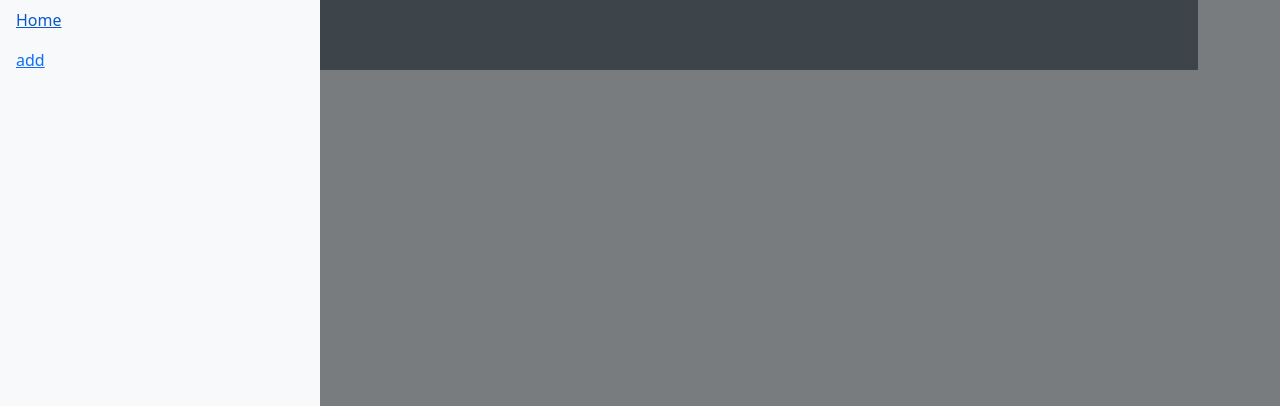
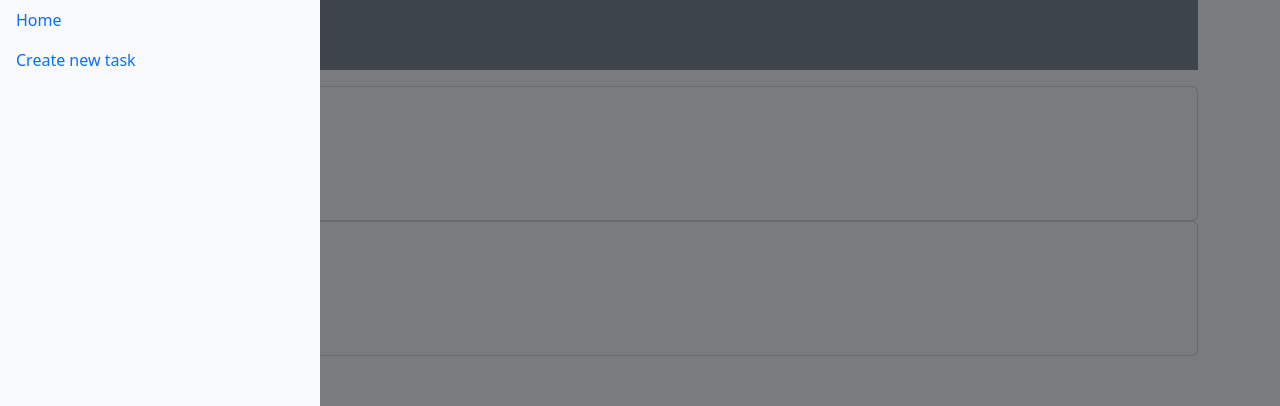
Before and after one commit to Alexkon30/VueTaskManager, a Vue app: page / in a window 1280 px wide. Both pictures are taken after a click on the button 121 px from the left and 35 px from the top of the page. Shown: the top 406 px of the page. Built offline with nearby package versions, Linux system fonts and the light colour scheme.

Commit message:
fix local storage saving bag

```diff
--- a/src/App.vue
+++ b/src/App.vue
@@ -2,13 +2,11 @@
 import { onMounted } from 'vue'
 import store from './store'
 import Sidebar from './components/SideBar.vue'
-import { SET_TASKS } from './store/mutation-types'
 
 onMounted(() => {
-  let tasks = localStorage.getItem('tasks')
+  let tasks = localStorage.getItem('data')
   if (tasks !== null) {
-    tasks = JSON.parse(tasks)
-    store.commit(SET_TASKS, tasks)
+    store.replaceState(JSON.parse(tasks))
   }
 })
 </script>
--- a/src/components/CreateForm.vue
+++ b/src/components/CreateForm.vue
@@ -1,5 +1,7 @@
 <script setup>
 import { computed, ref } from 'vue'
+import store from '@/store'
+import { ADD_TASK } from '@/store/mutation-types'
 
 const form = ref({
   title: '',
@@ -14,7 +16,11 @@ const onReset = (event) => {
 
 const onSubmit = (event) => {
   event.preventDefault()
-  //create new task
+  store.commit(ADD_TASK, {
+    title: form.value.title,
+    description: form.value.description,
+    id: store.getters.getMaxId + 1,
+  })
 }
 
 const invalidTitle = computed(() => {
--- a/src/components/Navigation.vue
+++ b/src/components/Navigation.vue
@@ -1,6 +1,12 @@
 <template>
   <b-nav vertical>
-    <b-nav-item><router-link to="/">Home</router-link></b-nav-item>
-    <b-nav-item><router-link to="/add">add</router-link></b-nav-item>
+    <router-link to="/" class="nav-link">Home</router-link>
+    <router-link to="/add" class="nav-link">Create new task</router-link>
   </b-nav>
 </template>
+
+<style>
+.nav-link:hover {
+  background-color: var(--bs-secondary);
+}
+</style>
--- /dev/null
+++ b/src/components/TaskCard.vue
@@ -0,0 +1,17 @@
+<script setup>
+import { defineProps } from 'vue'
+defineProps(['title', 'description', 'id', 'status'])
+</script>
+
+<template>
+  <router-link :to="`/task/${id}`">
+    <b-card :title="title">
+      <b-card-text>
+        {{ description }}
+      </b-card-text>
+      <b-card-text>
+        {{ status }}
+      </b-card-text>
+    </b-card>
+  </router-link>
+</template>
--- a/src/main.js
+++ b/src/main.js
@@ -12,6 +12,7 @@ import BootstrapVue, {
   FormGroupPlugin,
   FormInputPlugin,
   FormTextareaPlugin,
+  CardPlugin,
 } from 'bootstrap-vue'
 
 import 'bootstrap/dist/css/bootstrap.css'
@@ -30,6 +31,7 @@ Vue.use(FormPlugin)
 Vue.use(FormGroupPlugin)
 Vue.use(FormInputPlugin)
 Vue.use(FormTextareaPlugin)
+Vue.use(CardPlugin)
 
 new Vue({
   router,
--- a/src/store/plugins.js
+++ b/src/store/plugins.js
@@ -10,7 +10,7 @@ const localStorageAvailable = () => {
 }
 
 const setupLocalStorage = (store) => {
-  let previous = localStorage.getItem('tasks')
+  let previous = localStorage.getItem('data')
   if (previous) {
     store.replaceState(JSON.parse(previous))
   }
@@ -22,6 +22,6 @@ export const VuexLocalStorage = (store) => {
   }
   setupLocalStorage(store)
   store.subscribe((mutation, state) => {
-    localStorage.setItem('tasks', JSON.stringify(state))
+    localStorage.setItem('data', JSON.stringify(state))
   })
 }
--- a/src/views/HomeView.vue
+++ b/src/views/HomeView.vue
@@ -1,3 +1,17 @@
+<script setup>
+import store from '@/store'
+import TaskCard from '@/components/TaskCard.vue'
+</script>
+
 <template>
-  <div>home</div>
+  <div>
+    <TaskCard
+      v-for="task in store.getters.getTasks"
+      :key="`task_${task.id}`"
+      :title="task.title"
+      :id="task.id"
+      :description="task.description"
+      :status="task.status"
+    />
+  </div>
 </template>
```
